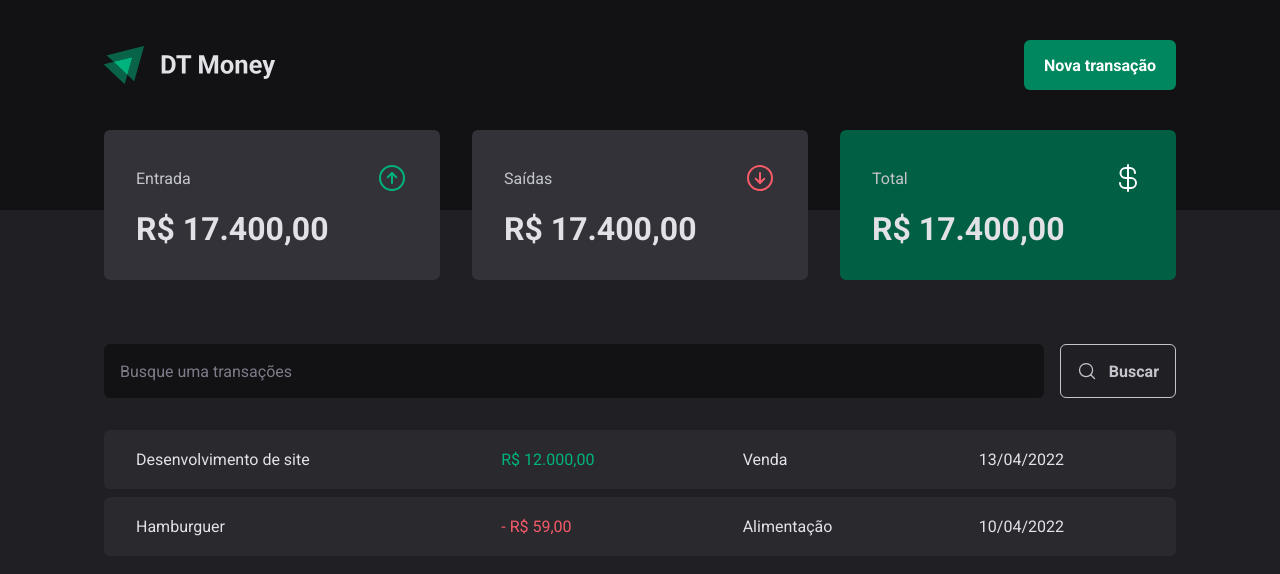
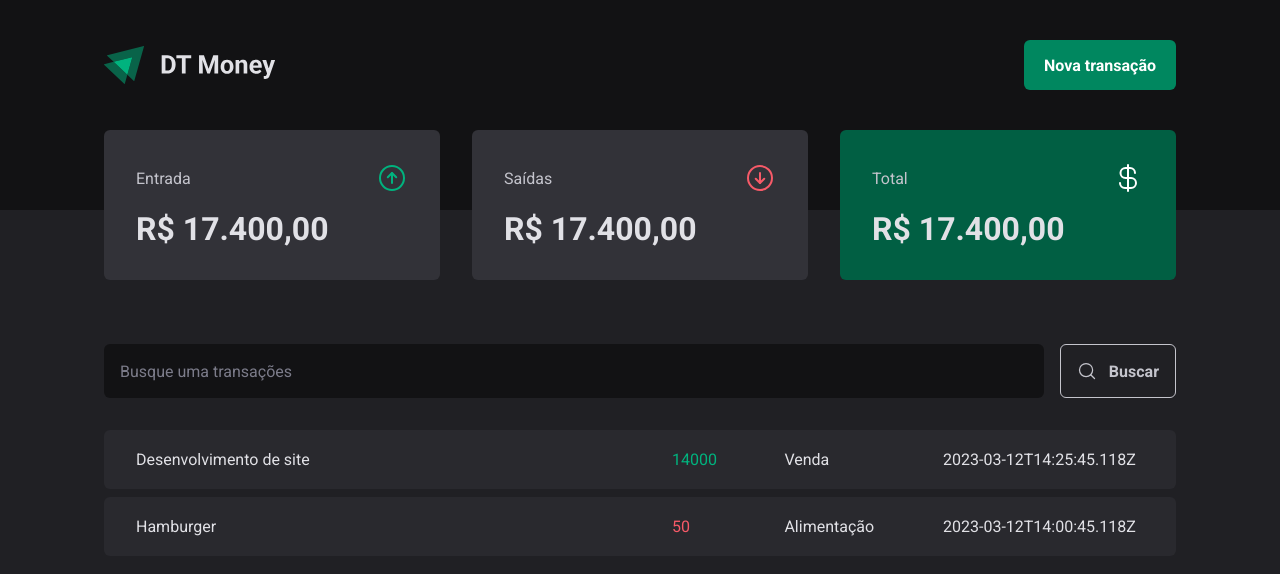
Before and after one commit to gboliveir/dt-money, a React (Vite) app: page / in a window 1280 px wide. Shown: the top 574 px of the page. Built offline with nearby package versions, Linux system fonts and the light colour scheme; data requests are answered from the project's data file.

Commit message:
feat: integration and consumption with transaction API

```diff
--- a/src/pages/Transactions/index.tsx
+++ b/src/pages/Transactions/index.tsx
@@ -1,9 +1,31 @@
+import { useEffect, useState } from "react";
 import { Header } from "../../components/Header";
 import { Summary } from "../../components/Summary";
 import { SearchForm } from "./components/SearchForm";
 import { PriceHighLight, TransactionsContainer, TransactionsTable } from "./styles";
 
+interface Transaction {
+  id: number;
+  description: string;
+  type: 'income'|'outcome';
+  price: number;
+  category: string;
+  createdAt: string;
+}
+
 export function Transactions() {
+  const [transactions, setTransactions] = useState<Transaction[]>([]);
+
+  async function loadTransactions() {
+    const response = await fetch('http://localhost:3333/transactions');
+    const data = await response.json();
+    setTransactions(data);
+  };
+
+  useEffect(() => {
+    loadTransactions();
+  }, []);
+
   return (
     <div>
       <Header />
@@ -14,26 +36,18 @@
 
         <TransactionsTable>
           <tbody>
-            <tr>
-              <td>Desenvolvimento de site</td>
-              <td>
-                <PriceHighLight variant='income'>
-                  R$ 12.000,00
-                </PriceHighLight>
-              </td>
-              <td>Venda</td>
-              <td>13/04/2022</td>
-            </tr>
-            <tr>
-              <td>Hamburguer</td>
-              <td>
-                <PriceHighLight variant='outcome'>
-                  - R$ 59,00
-                </PriceHighLight>
-              </td>
-              <td>Alimentação</td>
-              <td>10/04/2022</td>
-            </tr>
+            {transactions.map(transaction => (
+              <tr key={transaction.id}>
+                <td width="50%">{transaction.description}</td>
+                <td>
+                  <PriceHighLight variant={transaction.type}>
+                    {transaction.price}
+                  </PriceHighLight>
+                </td>
+                <td>{transaction.category}</td>
+                <td>{transaction.createdAt}</td>
+              </tr>
+            ))}
           </tbody>
         </TransactionsTable>
       </TransactionsContainer>
```
